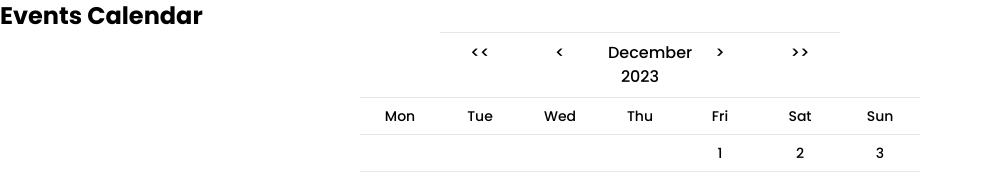
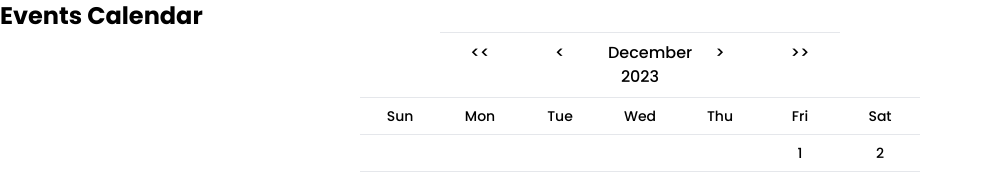
Before and after one commit to marcelamejiao/Event-Calendar, a React (Vite) app: page / in a window 1280 px wide. Shown: the top 182 px of the page, without its empty margins (0-982 px from the left). Built offline with nearby package versions, Linux system fonts and the light colour scheme.

Commit message:
fix day position in week

```diff
--- a/src/components/DayNumber/DayNumber.tsx
+++ b/src/components/DayNumber/DayNumber.tsx
@@ -11,8 +11,9 @@ const DayNumber = ({ numberOfDays, initialPositionOfDay }: Props) => {
 		(_, index) => index + 1
 	);
 
+	// where in the week the day is positionated
 	const positionOfDayWeek: number[] = Array.from(
-		{length: initialPositionOfDay - 1},
+		{length: initialPositionOfDay},
 		(_, index) => index
 	);
 
--- a/src/components/DaysOfWeekLabel/DaysOfWeekLabel.tsx
+++ b/src/components/DaysOfWeekLabel/DaysOfWeekLabel.tsx
@@ -1,7 +1,7 @@
 import CalendarCell from "../CalendarCell/CalendarCell";
 
 const DaysOfWeekLabel = () => {
-	const daysOfWeek: string[] = ["Mon", "Tue", "Wed", "Thu", "Fri", "Sat", "Sun"];
+	const daysOfWeek: string[] = ["Sun", "Mon", "Tue", "Wed", "Thu", "Fri", "Sat"];
 
 	return (
 		<div className="flex text-center border-t ">
```
